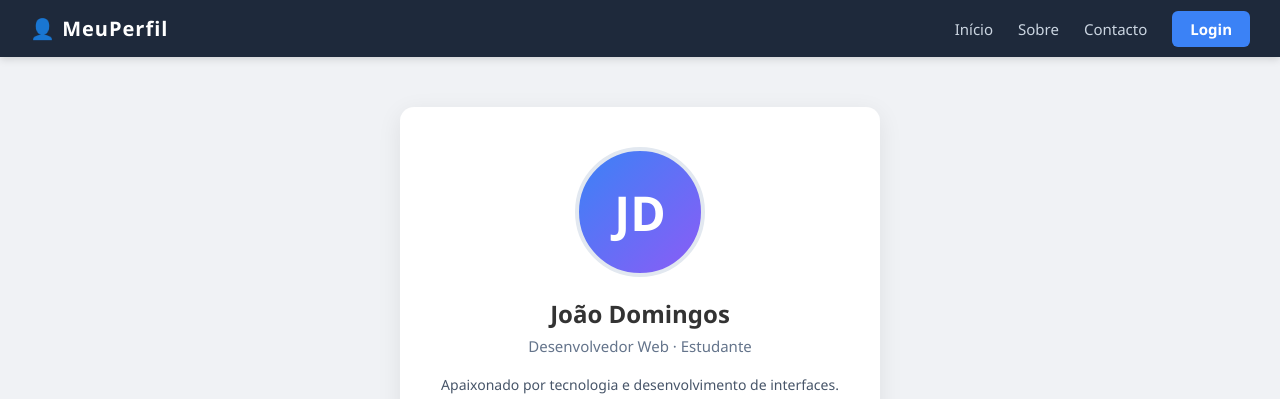
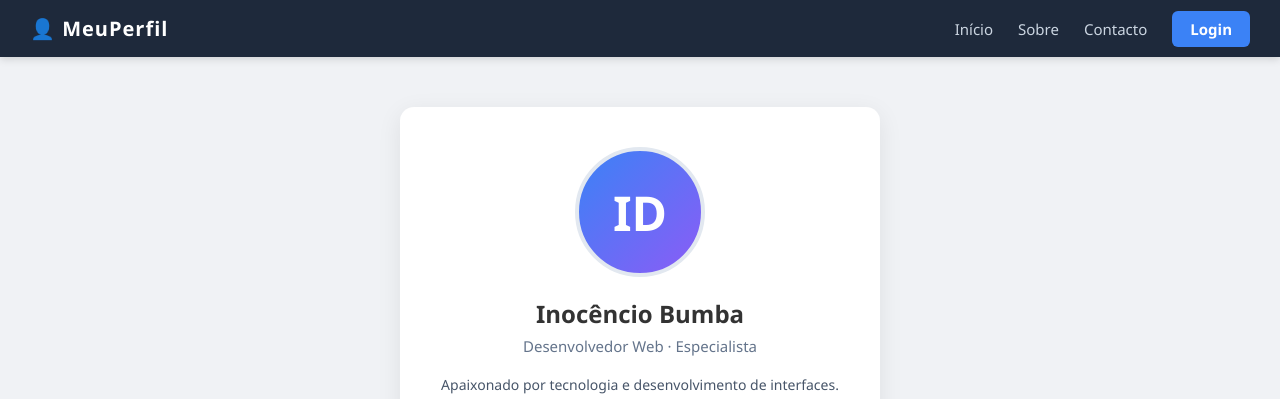
Before and after one commit to inocenciobumba2021/aula_git, a plain HTML site: page index.html in a window 1280 px wide. Shown: the top 399 px of the page. Drawn offline with Linux system fonts and the light colour scheme.

Commit message:
alterando o nome

```diff
--- a/index.html
+++ b/index.html
@@ -24,10 +24,10 @@
     <!-- CONTEÚDO / PERFIL -->
     <main>
         <section class="card-perfil">
-            <div class="avatar">JD</div>
+            <div class="avatar">ID</div>
 
-            <h1>João Domingos</h1>
-            <p class="cargo">Desenvolvedor Web · Estudante</p>
+            <h1>Inocêncio Bumba</h1>
+            <p class="cargo">Desenvolvedor Web · Especialista</p>
 
             <p class="bio">
                 Apaixonado por tecnologia e desenvolvimento de interfaces.
```
